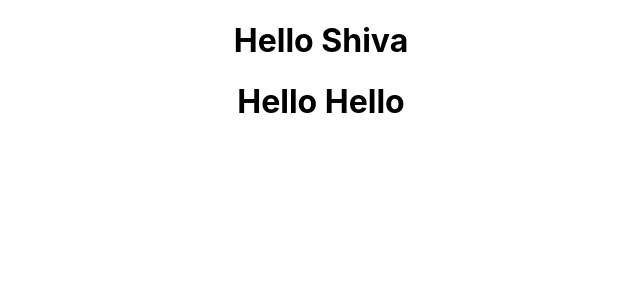
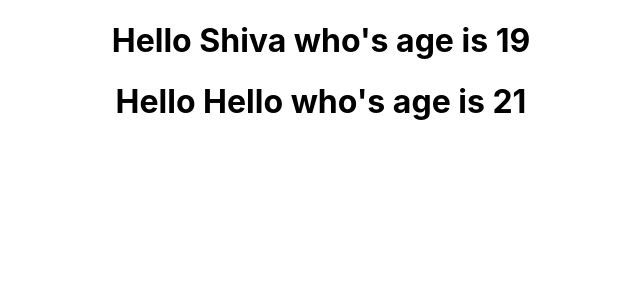
Before and after one commit to shivendra8004/HelloReact, a React (Create React App) app: page / in a window 1280 px wide. Shown: the top 300 px of the page, without its empty margins (319-959 px from the left). Built offline with nearby package versions, Linux system fonts and the light colour scheme.

Commit message:
Used multiple propes

```diff
--- a/src/App.js
+++ b/src/App.js
@@ -7,8 +7,8 @@ class App extends Component {
   render() {
     return (
       <div className="App">
-        <Greet name="Shiva" />
-        <Greet name="Hello" />
+        <Greet name="Shiva" age="19" />
+        <Greet name="Hello" age="21" />
         {/* <Welcome /> */}
         {/* <Hello /> */}
       </div>
--- a/src/components/Greet.js
+++ b/src/components/Greet.js
@@ -5,6 +5,10 @@ import React from "react";
 // }
 
 const Greet = (props) => {
-  return <h1>Hello {props.name}</h1>;
+  return (
+    <h1>
+      Hello {props.name} who's age is {props.age}
+    </h1>
+  );
 };
 export default Greet;
```
